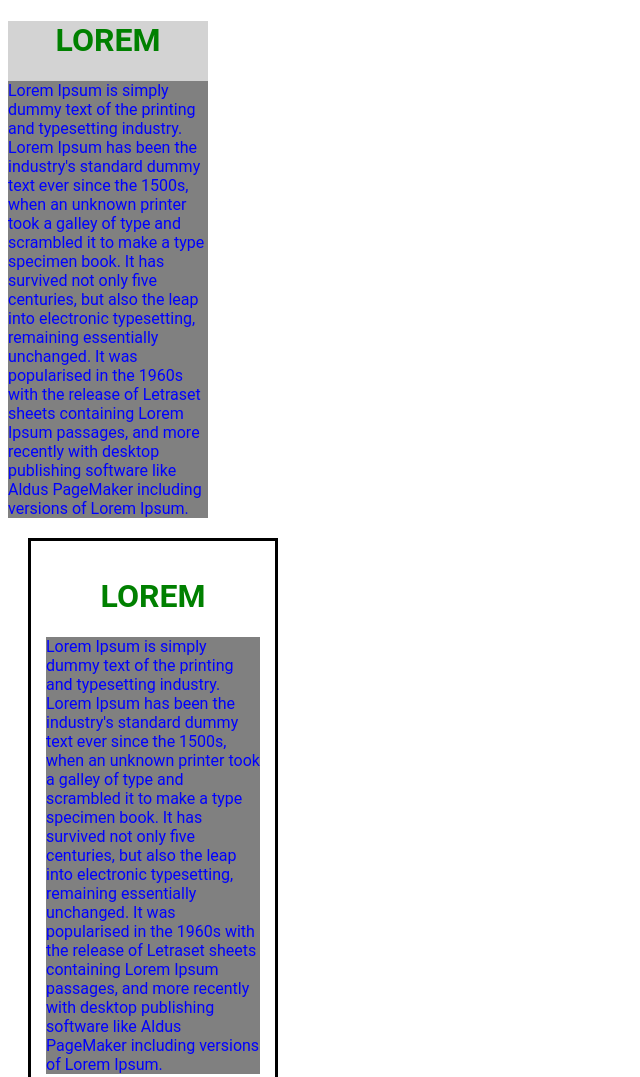
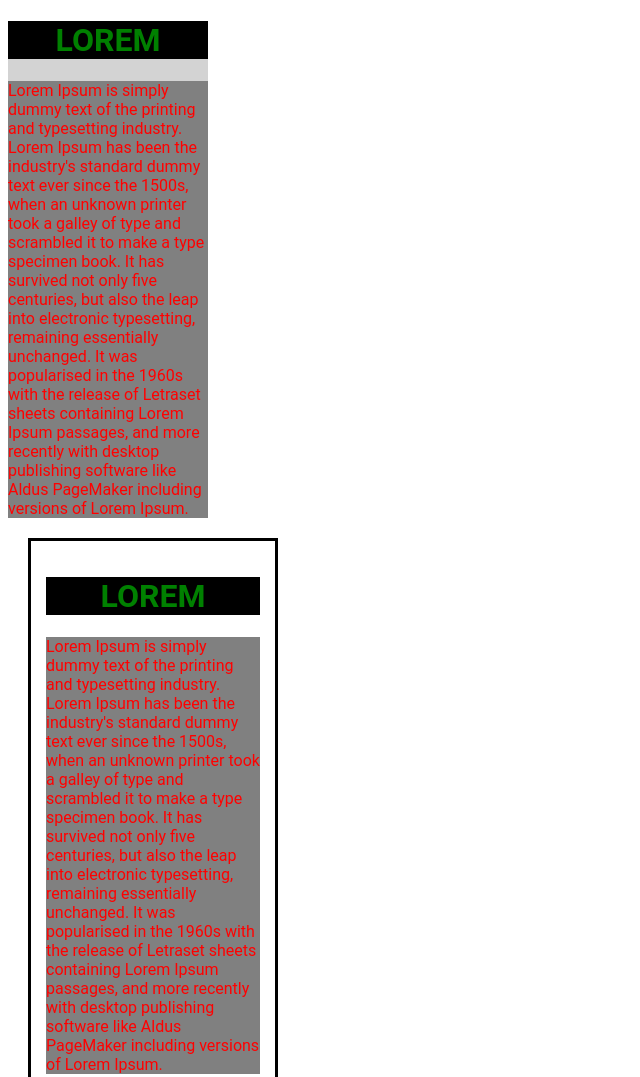
Before and after one commit to arushabind2005-star/CSS, a website: page index.html in a window 1280 px wide. Shown: the top 1077 px of the page, without its empty margins (0-640 px from the left). Drawn offline with Linux system fonts and the light colour scheme.

Commit message:
Added p and h1 style

```diff
--- a/styles.css
+++ b/styles.css
@@ -44,3 +44,9 @@ a:hover {
     text-decoration-color: red;
 }
 /* Q8 */
+p{
+    color: rgb(255, 0, 0)
+}
+h1{
+    background-color: rgb(0,0,0);
+}
```
